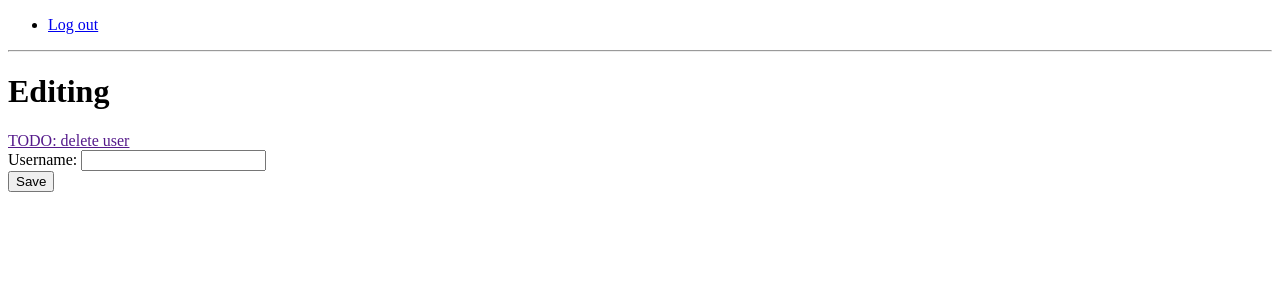
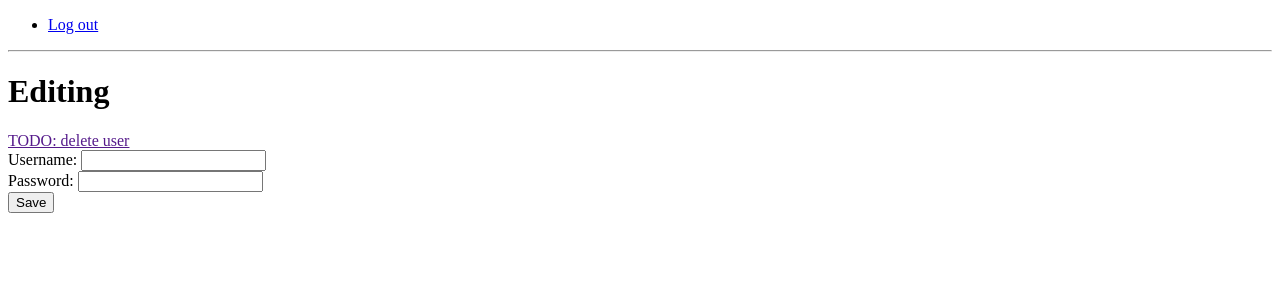
Before and after one commit to Jamb000h/ravintolan-itsepalvelu, a Flask app: template templates/editUser.html in a window 1280 px wide. Shown: the top 300 px of the page. Run offline with Flask 2, Linux system fonts and the light colour scheme; the template is opened without the code that fills it, so the values that code supplies are empty; parts of the project's set-up code (start-up, migrations or seed data) failed here and were passed over.

Commit message:
Make password editable, add conditions to templates

```diff
--- a/app.py
+++ b/app.py
@@ -113,6 +113,7 @@ def editUser(id):
 
     if request.method == "POST":
         username = request.form["username"]
+        password = request.form["password"]
 
         # Check that the username is not reserved and inform user if reserved
         sql = "SELECT id FROM users WHERE username=:username"
@@ -123,8 +124,9 @@ def editUser(id):
             return redirect("/users/"+id+"?duplicateNameError")
 
         try:
-            sql = "UPDATE users SET username=:username WHERE id = :id"
-            db.session.execute(sql, {"username": username,"id":id})
+            hash_value = generate_password_hash(password)
+            sql = "UPDATE users SET username=:username, password=:password WHERE id = :id"
+            db.session.execute(sql, {"username": username, "password": hash_value, "id":id})
             db.session.commit()
             return redirect("/users/"+id)
         except:
@@ -392,7 +394,7 @@ def orders():
     tableId = result.fetchone()[0]
     return render_template("order.html", menuItems=menuItems, tableId=tableId, menuItemCategories=menuItemCategories)
 
-@app.route("/proceedOrder/<id>", methods=["GET"])
+@app.route("/proceedorder/<id>", methods=["GET"])
 def proceedOrder(id):
     # Route only for waiter and admin
     if session.get("userType") == "table":
@@ -420,10 +422,10 @@ def proceedOrder(id):
 
     return redirect("/")
 
-@app.route("/cancelOrder/<id>", methods=["GET"])
+@app.route("/cancelorder/<id>", methods=["GET"])
 def cancelOrder(id):
     # Get order
-    sql = "SELECT o.id, o.tableId, u.id, t.userId, o.orderStatus FROM orders o LEFT JOIN tables t ON o.tableId = t.id AND o.id = :id"
+    sql = "SELECT t.userId, o.orderStatus FROM orders o LEFT JOIN tables t ON o.tableId = t.id WHERE o.id = :id"
     result = db.session.execute(sql, {"id":id})
     order = result.fetchone()
 
@@ -432,13 +434,13 @@ def cancelOrder(id):
 
     if session.get("userType") == "table":
         # Check that the user is correct
-        tableUserId = order[3]
+        tableUserId = order[0]
 
         if int(tableUserId) != int(session.get("userId")):
             return redirect("/")
 
     # Only orders with status "new" can be cancelled
-    if order[4] == "new":
+    if order[1] == "new":
         try:
             sql = "UPDATE orders SET orderStatus='cancelled' WHERE id = :id"
             db.session.execute(sql, {"id":id})
@@ -446,7 +448,7 @@ def cancelOrder(id):
         except:
             pass
 
-    return redirect("/order/"+id)
+    return redirect("/")
 
 
 @app.route("/table", methods=["GET"])
@@ -467,17 +469,17 @@ def table():
     waiterName = table[2]
 
     # Get orders for table
-    sql = "SELECT id, orderStatus, created_at FROM orders WHERE tableId = :tableId AND orderStatus != 'paid' ORDER BY id"
+    sql = "SELECT id, orderStatus, created_at FROM orders WHERE tableId = :tableId AND orderStatus != 'paid' AND orderStatus != 'cancelled' ORDER BY id"
     result = db.session.execute(sql, {"tableId":table[0]})
     orders = result.fetchall()
 
     # Get order items for table
-    sql = "SELECT o.orderId, o.quantity, m.itemName, m.itemPrice, m.itemDescription FROM menuItems m LEFT JOIN orderItems o ON o.menuItemId = m.id LEFT JOIN orders os ON o.orderId = os.id WHERE os.tableId = :tableId"
+    sql = "SELECT o.orderId, o.quantity, m.itemName, m.itemPrice, m.itemDescription FROM menuItems m LEFT JOIN orderItems o ON o.menuItemId = m.id LEFT JOIN orders os ON o.orderId = os.id WHERE os.tableId = :tableId AND os.orderStatus != 'cancelled'"
     result = db.session.execute(sql, {"tableId":table[0]})
     orderItems = result.fetchall()
 
     # Calculate order totals
-    sql = "SELECT o.orderId, SUM(o.quantity * m.itemPrice) FROM orderItems o LEFT JOIN menuItems m ON m.id = o.menuItemId LEFT JOIN orders os ON o.orderId = os.id WHERE os.tableId = :tableId GROUP BY o.orderId ORDER BY o.orderId"
+    sql = "SELECT o.orderId, SUM(o.quantity * m.itemPrice) FROM orderItems o LEFT JOIN menuItems m ON m.id = o.menuItemId LEFT JOIN orders os ON o.orderId = os.id WHERE os.tableId = :tableId AND os.orderStatus != 'cancelled' GROUP BY o.orderId ORDER BY o.orderId"
     result = db.session.execute(sql, {"tableId":table[0]})
     orderTotals = result.fetchall()
 
--- a/templates/editUser.html
+++ b/templates/editUser.html
@@ -9,6 +9,11 @@
         <input name="username" value="{{ user[1] }}" required />
     </label>
     <br />
+    <label for="password">
+        Password:
+        <input name="password" type="password" required />
+    </label>
+    <br />
     <input type="submit" value="Save">
 </form>
 {% endblock %}
--- a/templates/table.html
+++ b/templates/table.html
@@ -12,7 +12,9 @@ Hello! Your waiter today is <span class="waiter">{{ waiterName }}</span>.
 <ul>
     {% for order in orders %}
     <li>Order #{{ loop.index }}, Status: <span class="{{order[1]}}">{{order[1]}}</span>
-        <a href="/cancelOrder/{{ order[0] }}">Cancel order</a>
+        {% if order[1] == 'new' %}
+        <a href="/cancelorder/{{ order[0] }}">Cancel order</a>
+        {% endif %}
         <div class="collapse">
             <ul>
                 {% for orderItem in orderItems %}
```
